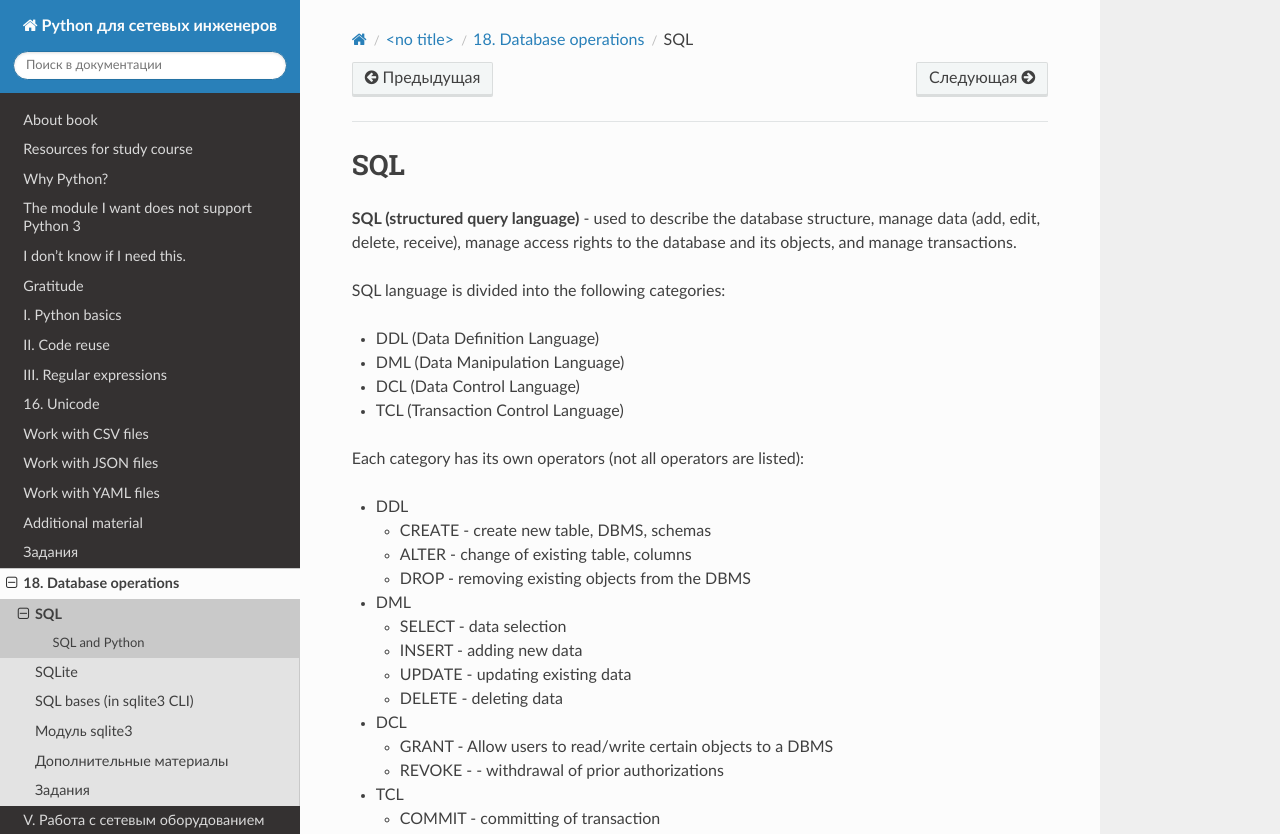
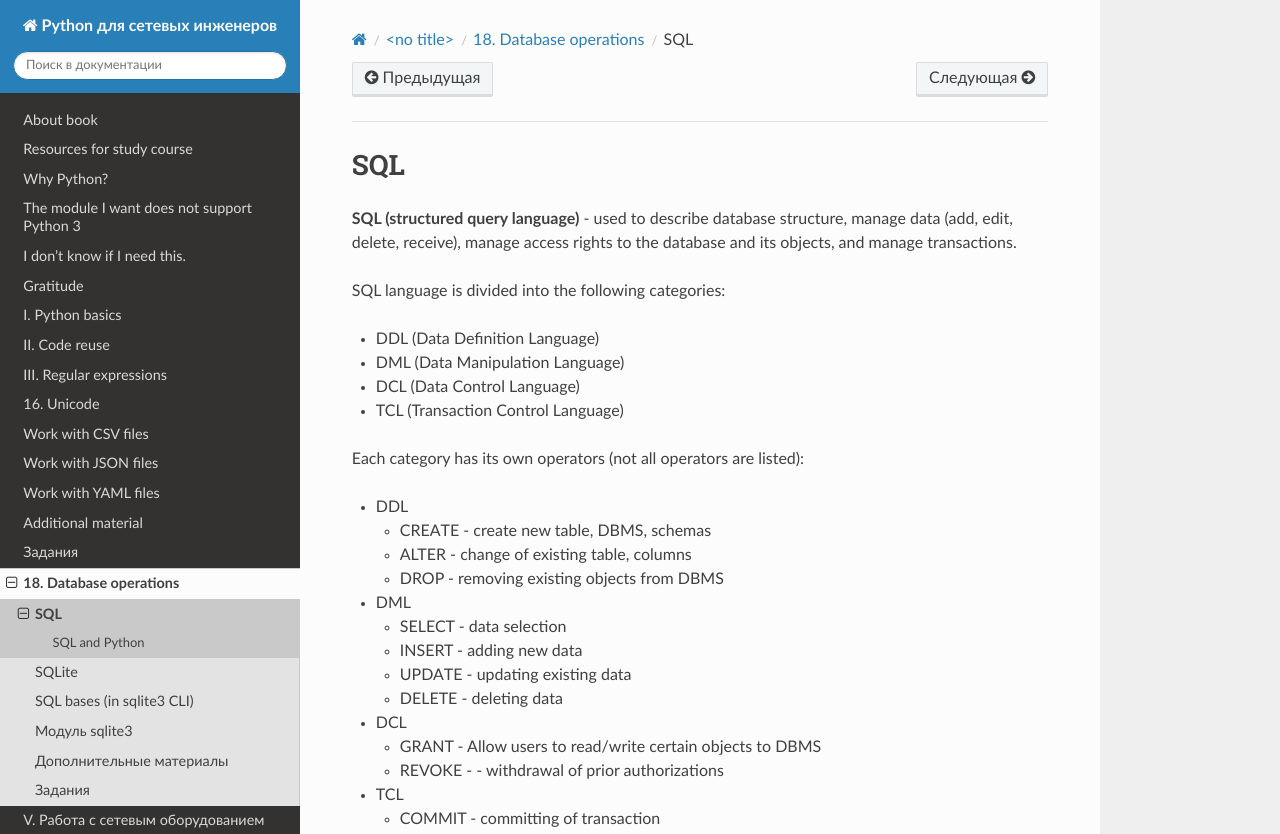
Before and after one commit to Aidar5/nattoeng, a Sphinx documentation site: the page built from docs/source/book/18_db/sql.rst, in a window 1280 px wide and 1304 px high. Shown: the top 834 px of the window. Built offline with Sphinx 7.4.7 and the Read the Docs theme 2.0.0, drawn with Linux system fonts in a browser that asks for light colours; pages that are not in the unit, such as notebooks, are missing from menus.

Commit message:
Update sql.rst

```diff
--- a/docs/source/book/18_db/sql.rst
+++ b/docs/source/book/18_db/sql.rst
@@ -1,7 +1,7 @@
 SQL
 ---
 
-**SQL (structured query language)** - used to describe the database structure, manage data (add, edit, delete, receive), manage access rights to the database and its objects, and manage transactions.
+**SQL (structured query language)** - used to describe database structure, manage data (add, edit, delete, receive), manage access rights to the database and its objects, and manage transactions.
 
 SQL language is divided into the following categories:
 
@@ -16,7 +16,7 @@ Each category has its own operators (not all operators are listed):
 
   * CREATE - create new table, DBMS, schemas
   * ALTER - change of existing table, columns
-  * DROP - removing existing objects from the DBMS
+  * DROP - removing existing objects from DBMS
 
 * DML
 
@@ -27,7 +27,7 @@ Each category has its own operators (not all operators are listed):
 
 * DCL
 
-  * GRANT - Allow users to read/write certain objects to a DBMS
+  * GRANT - Allow users to read/write certain objects to DBMS
   * REVOKE - - withdrawal of prior authorizations
 
 * TCL
```
